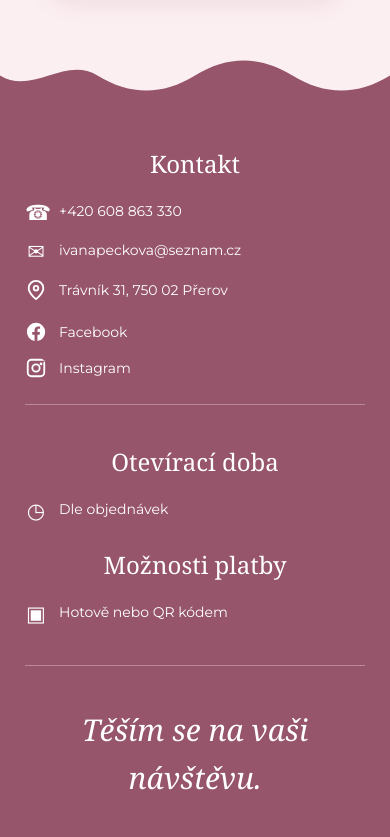
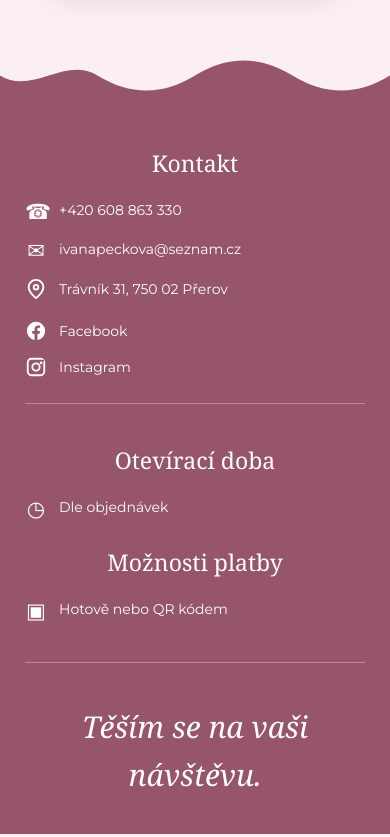
Before and after one commit to ZajaIT/Ivana_Peckova, a plain HTML site: page index.html in a window 390 px wide. Shown: the part 5881-6718 px from the top of the page. Drawn offline with Linux system fonts and the light colour scheme.

Commit message:
Update index.html

```diff
--- a/index.html
+++ b/index.html
@@ -1556,6 +1556,14 @@
 
   body.menu-open {
     overflow: hidden;
+  }
+
+}
+  /* MOBIL – VELIKOST NADPISU KONTAKT */
+@media (max-width: 767px) {
+
+  .footer-column h3 {
+    font-size: 23px;
   }
 
 }
```
